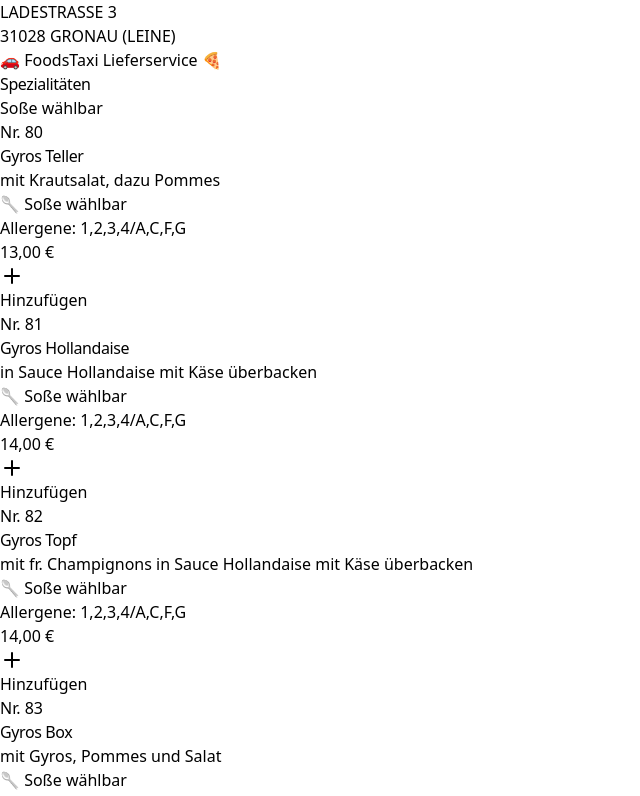
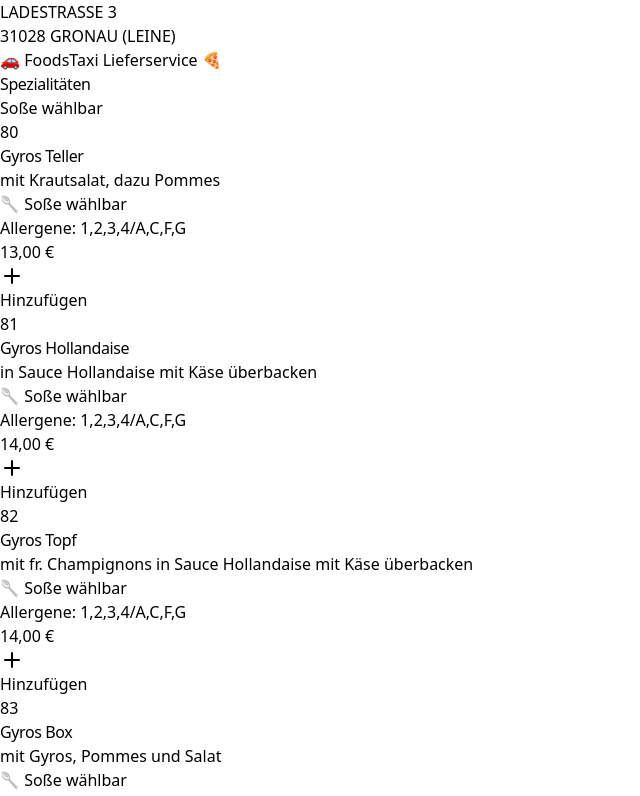
Before and after one commit to ecoezer/foodtaxitest, a React (Vite) app: page / in a window 1280 px wide. Shown: the part 2000-2796 px from the top of the page, without its empty margins (0-640 px from the left). Built offline with nearby package versions, Linux system fonts and the light colour scheme.

Commit message:
Remove 'Nr.' text from menu item numbers

```diff
--- a/src/components/MenuSection.tsx
+++ b/src/components/MenuSection.tsx
@@ -455,7 +455,7 @@ const MenuSection: React.FC<MenuSectionProps> = memo(({ title, description, subT
                 <div className="flex-1 min-w-0">
                   <div className="flex items-start gap-1 mb-1">
                     <span className="bg-orange-100 text-orange-800 text-xs font-bold px-2 py-1 rounded-full flex-shrink-0">
-                      Nr. {item.number}
+                      {item.number}
                     </span>
                     <h3 className="text-base sm:text-lg font-semibold text-gray-900 leading-none">
                       {item.name}
```
